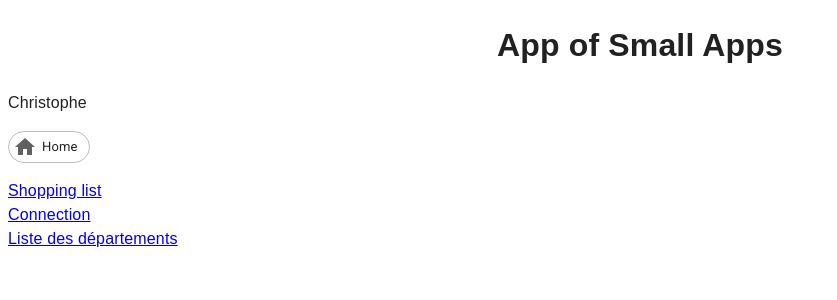
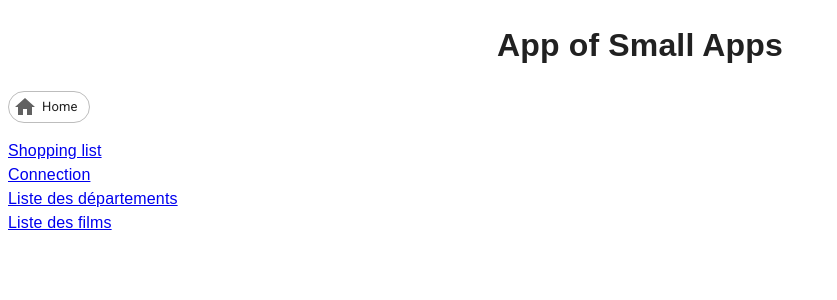
Before and after one commit to Chris357159/Small_App_React, a React (Create React App) app: page / in a window 1280 px wide. Shown: the top 300 px of the page, without its empty margins (0-837 px from the left). Built offline with nearby package versions, Linux system fonts and the light colour scheme.

Commit message:
MovieDatabase

```diff
--- a/src/App.js
+++ b/src/App.js
@@ -6,6 +6,7 @@ import HomeIcon from "@mui/icons-material/Home";
 import { Chip, Box } from "@mui/material";
 import Connection from "./Connection";
 import ListDepartement from "./ListDepartement";
+import MovieDataBase from "./MovieDataBase";
 
 export default function App() {
   const navigate = useNavigate();
@@ -17,7 +18,6 @@ export default function App() {
   return (
     <div className="App">
       <h1 className="appTitle">App of Small Apps</h1>
-      <p>Christophe</p>
       <Chip
         icon={<HomeIcon />}
         label="Home"
@@ -31,6 +31,7 @@ export default function App() {
           <Route path="/shopping-list" element={<ShoppingList />} />
           <Route path="/connection" element={<Connection />} />
           <Route path="/listDepartement" element={<ListDepartement />} />
+          <Route path="/movieDataBase" element={<MovieDataBase />} />
         </Routes>
       </Box>
     </div>
--- a/src/Home.js
+++ b/src/Home.js
@@ -9,6 +9,7 @@ class Home extends React.Component {
         <Link to="/shopping-list">Shopping list</Link>
         <Link to="/connection">Connection</Link>
         <Link to="/listDepartement">Liste des départements</Link>
+        <Link to="/movieDataBase">Liste des films</Link>
       </Box>
     );
   }
```
Also changed, not shown: src/styles.css (line endings or trailing spaces).
